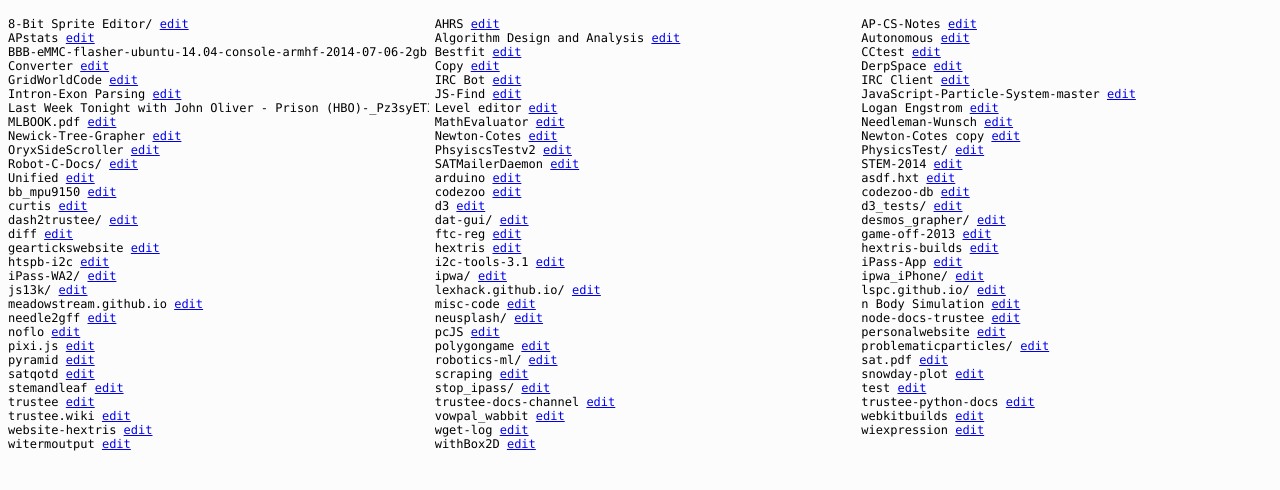
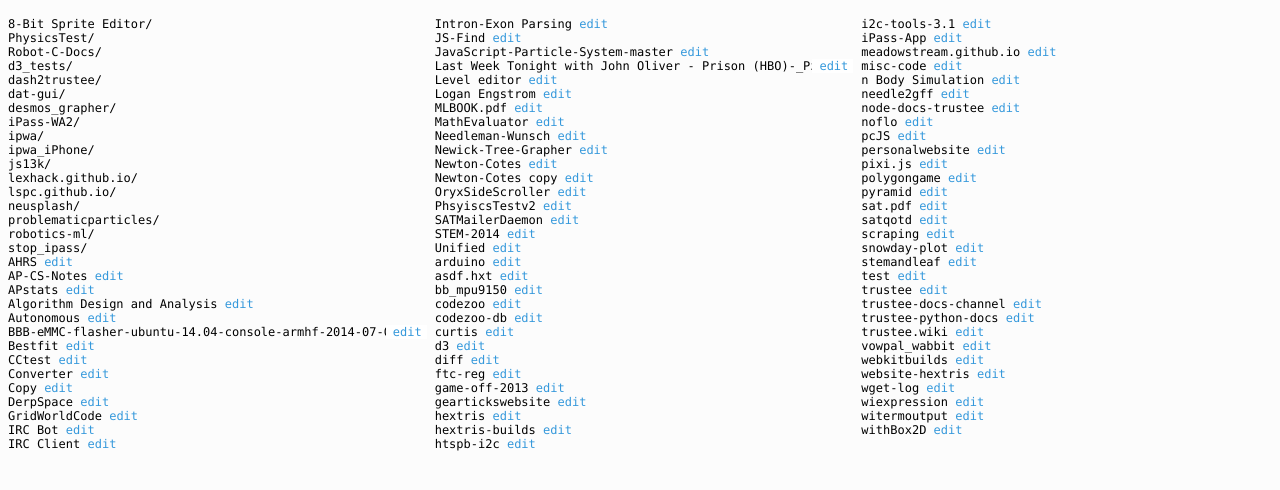
Before and after one commit to lengstrom/codezoo, a website: page static/dir.html in a window 1280 px wide. Shown: the part 46-536 px from the top of the page. Drawn offline with Linux system fonts and the light colour scheme.

Commit message:
redid directory page. added tooltips

```diff
--- a/static/css/dirStyle.css
+++ b/static/css/dirStyle.css
@@ -18,3 +18,27 @@
 .title {
 	font-size: 30px;
 }
+
+.auxText {
+	position:absolute;
+	right:0px;
+	padding-right: 5px;
+	background-color:#FFF;
+}
+
+a {
+	color:#3498db;
+	text-decoration: none;
+}
+
+a:hover {
+	text-decoration: underline;
+}
+
+.itemName {
+	cursor:pointer;
+}
+
+.itemName:hover {
+	text-decoration: underline;
+}
--- a/static/dir.html
+++ b/static/dir.html
@@ -8,45 +8,54 @@
 		<div class = 'cols'>
 		</div>
 		<script type='text/javascript' src='/static/js/jquery.js'></script>
+		<script type='text/javascript' src='/static/js/helpers.js'></script>
 		<script type='text/javascript'>
 			var dirs = ["8-Bit Sprite Editor/","AHRS","AP-CS-Notes","APstats","Algorithm Design and Analysis","Autonomous","BBB-eMMC-flasher-ubuntu-14.04-console-armhf-2014-07-06-2gb.img","Bestfit","CCtest","Converter","Copy","DerpSpace","GridWorldCode","IRC Bot","IRC Client","Intron-Exon Parsing","JS-Find","JavaScript-Particle-System-master","Last Week Tonight with John Oliver - Prison (HBO)-_Pz3syET3DY.mp4","Level editor","Logan Engstrom","MLBOOK.pdf","MathEvaluator","Needleman-Wunsch","Newick-Tree-Grapher","Newton-Cotes","Newton-Cotes copy","OryxSideScroller","PhsyiscsTestv2","PhysicsTest/","Robot-C-Docs/","SATMailerDaemon","STEM-2014","Unified","arduino","asdf.hxt","bb_mpu9150","codezoo","codezoo-db","curtis","d3","d3_tests/","dash2trustee/","dat-gui/","desmos_grapher/","diff","ftc-reg","game-off-2013","geartickswebsite","hextris","hextris-builds","htspb-i2c","i2c-tools-3.1","iPass-App","iPass-WA2/","ipwa/","ipwa_iPhone/","js13k/","lexhack.github.io/","lspc.github.io/","meadowstream.github.io","misc-code","n Body Simulation","needle2gff","neusplash/","node-docs-trustee","noflo","pcJS","personalwebsite","pixi.js","polygongame","problematicparticles/","pyramid","robotics-ml/","sat.pdf","satqotd","scraping","snowday-plot","stemandleaf","stop_ipass/","test","trustee","trustee-docs-channel","trustee-python-docs","trustee.wiki","vowpal_wabbit","webkitbuilds","website-hextris","wget-log","wiexpression","witermoutput","withBox2D"];
 
-
+			setUpUI();
 			$(window).on('resize', function() {
 				loadDirs(dirs);
 			});
 
+			function setUpUI() {
+				$('.title').html(join('codezoo/',window.location.pathname));
+				setTimeout(function(){loadDirs(dirs)}, 1);
+			}
+
 			function loadDirs(dirList) {
-				dirList = dirList.sort(function(a,b){
-					var aDir = a.charAt(a.length-1) == '/';
-					var bDir = b.charAt(b.length-1) == '/';
+				var dirs = [];
+				var files = [];
 
-					if (aDir && !bDir) {
-						return 1;
+				for (var i in dirList) {
+					var t = dirList[i];
+					if (t.charAt(t.length - 1) == '/') {
+						dirs.push(t);
+					} else {
+						files.push(t);
 					}
+				}
 
-					if (bDir && !bDir) {
-						return -1;
-					}
+				console.log(dirs);
 
+				dirs = dirs.sort(function(a,b){
 					if (a < b) return -1;
 					if (a > b) return 1;
 					return 0;
 				});
 
-				console.log(dirList)
+				files = files.sort(function(a,b){
+					if (a < b) return -1;
+					if (a > b) return 1;
+					return 0;
+				});
 
 				var numCols = Math.floor(window.innerWidth / 340) || 1;
 
-				if (numCols == document.getElementsByClassName('col').length) {
-					return;
-				}
-
 				$('.cols').empty();
-				var dirsPerCol = Math.ceil(dirList.length/cols);
+				var dirsPerCol = Math.ceil(dirList.length/numCols 	);
 				var colWidth = ((1/numCols) * 100);
 				var cols = [];
-				var colWidthCSS = 'calc(' + colWidth + '% - 6px)';
+				var colWidthCSS = 'calc(' + colWidth + '% - 8px)';
 				for (var i = 0; i < numCols; i++) {
 					var col = $('<div>', {class:'col'});
 					col.css('margin-left', i * colWidth + '%');
@@ -56,36 +65,27 @@
 					cols.push(col);
 				}
 
-				for (var i = 0; i < dirList.length; i++) {
-					var item = $('<div>', {class:'item', text:dirList[i] + '  '});
-					item.append($('<a>', {class:'editText', text:'edit', href:join('/edit/', window.location.pathname.substr('/view/'.length), dirList[i])}))
-					cols[i % numCols].append(item);
+				dirs = dirs.concat(files);
+
+				for (var i = 0; i < dirs.length; i++) {
+					var colNum = Math.floor(i/dirsPerCol);
+					var item = $('<div>', {class:'item'});
+					var itemName = $("<span>", {class:'itemName', text:dirs[i], title:"Go to " + join(window.location.pathname, dirs[i])});
+					item.append(itemName);
+					// var auxClass = colNum == numCols - 1 ? 'auxText' : 'auxText bordered';
+					var auxText = $('<span>', {class:'', html:'&nbsp;'});
+					if (dirs[i].charAt(dirs[i].length - 1) != '/') {
+						var editText = $('<a>', {class:'editText', text:'edit', href:join('/edit/', window.location.pathname.substr('/view/'.length), dirs[i]), title:"Edit " + join(window.location.pathname, dirs[i])});
+
+						auxText.append(editText);
+					}
+
+					item.append(auxText);
+					cols[colNum].append(item);
+					if (item[0].offsetWidth < item[0].scrollWidth) {
+						auxText.attr('class','auxText');
+					}
 				}
-			}
-
-			setUpUI();
-
-			function join() {
-				var parts = [];
-				for (var i = 0, l = arguments.length; i < l; i++) {
-				parts = parts.concat(arguments[i].split("/"));
-				}
-
-				var newParts = [];
-				for (i = 0, l = parts.length; i < l; i++) {
-					var part = parts[i];
-					if (!part || part === ".") continue;
-					if (part === "..") newParts.pop();
-					else newParts.push(part);
-				}
-
-				if (parts[0] === "") newParts.unshift("");
-				return newParts.join("/") || (newParts.length ? "/" : ".");
-			}
-
-			function setUpUI() {
-				$('.title').html(join('codezoo/',window.location.pathname));
-				setTimeout(function(){loadDirs(dirs)}, 1);
 			}
 		</script>
 	</body>
--- /dev/null
+++ b/static/js/helpers.js
@@ -0,0 +1,23 @@
+function join() {
+	debugger;
+	var parts = [];
+	for (var i = 0, l = arguments.length; i < l; i++) {
+		parts = parts.concat(arguments[i].split("/"));
+	}
+
+	var newParts = [];
+	for (i = 0, l = parts.length; i < l; i++) {
+		var part = parts[i];
+		if (!part || part === ".") continue;
+		if (part === "..") newParts.pop();
+		else newParts.push(part);
+	}
+
+	if (parts[0] === "") newParts.unshift("");
+	return newParts.join("/") || (newParts.length ? "/" : ".");
+}
+
+function getWritePath() {
+	var currentPath = window.location.pathname;
+	return currentPath.substr(currentPath.indexOf('/edit/') + '/edit/'.length)
+}
```
Also changed, not shown: static/edit.html (+28 -1 lines).
